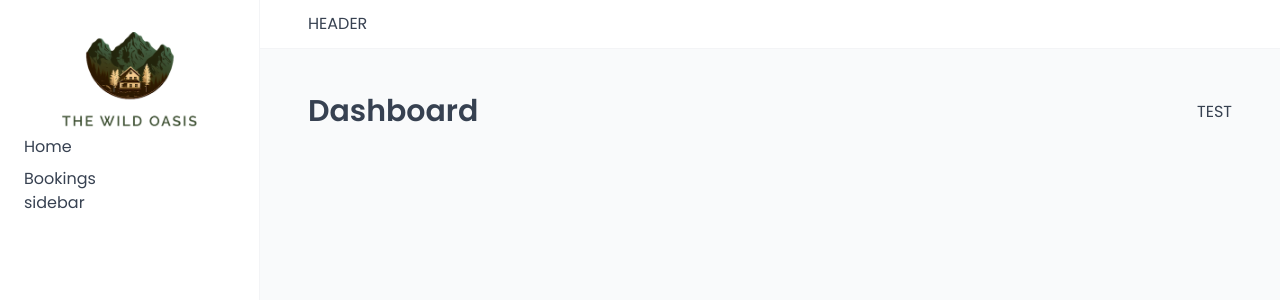
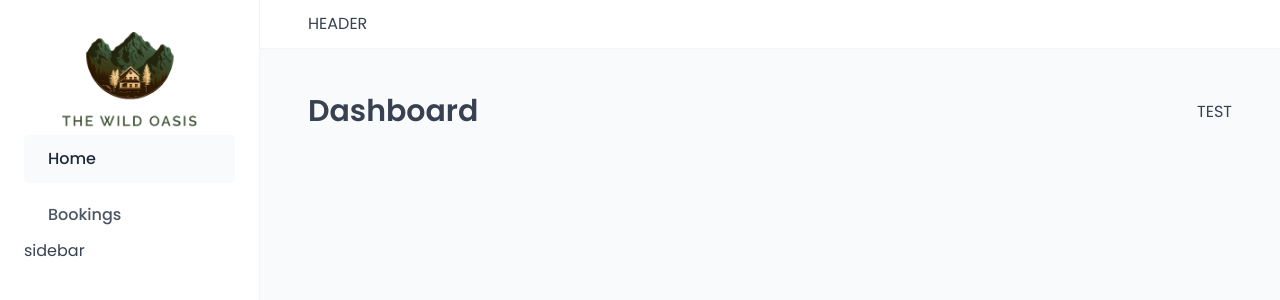
Before and after one commit to EUNSUN23/react-jonas, a React (Vite) app in the folder wild-oasis/: page /dashboard in a window 1280 px wide. Shown: the top 300 px of the page. Built offline with nearby package versions, Linux system fonts and the light colour scheme; a web font is replaced by a local one.

Commit message:
[wild-oasis] styled-component > AppLayout > Sidebar > MainNav > styled-component로 NavLink css적용하기

```diff
--- a/wild-oasis/src/ui/MainNav.jsx
+++ b/wild-oasis/src/ui/MainNav.jsx
@@ -7,7 +7,7 @@
   gap: 0.8rem;
 `;
 
-const Link = styled.a`
+const StyledNavLink = styled(NavLink)`
   &:link,
   &:visited {
     display: flex;
@@ -52,10 +52,10 @@
         <nav>
             <NavList>
                 <li>
-                    <NavLink to='/dashboard'>Home</NavLink>
+                    <StyledNavLink to='/dashboard'>Home</StyledNavLink>
                 </li>
                 <li>
-                    <NavLink to='/bookings'>Bookings</NavLink>
+                    <StyledNavLink to='/bookings'>Bookings</StyledNavLink>
                 </li>
             </NavList>
         </nav>
```
